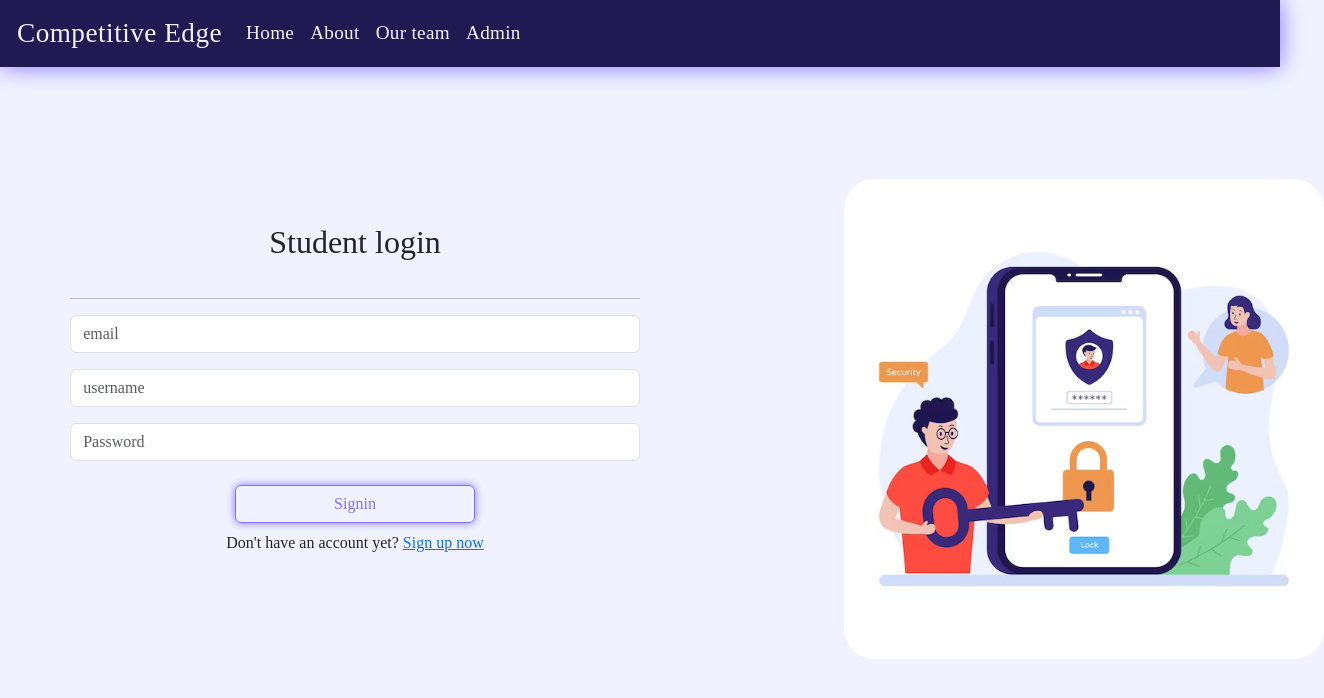
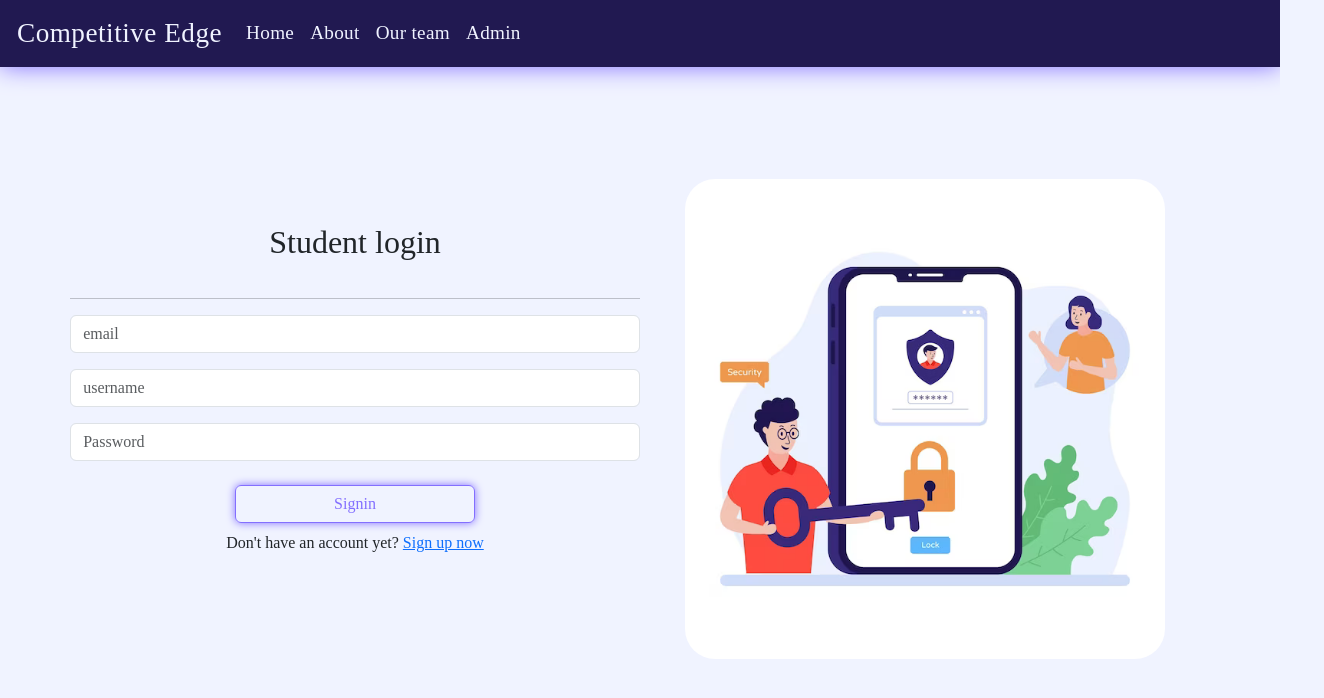
Before and after one commit to BiplabGanguly/competitiveEdge, a React (Create React App) app: page /student in a window 1280 px wide. Shown: the top 698 px of the page, 1324 px wide, since content can reach past the window. Built offline with nearby package versions, Linux system fonts and the light colour scheme.

Commit message:
change margin

```diff
--- a/src/Css/StudentLogin.css
+++ b/src/Css/StudentLogin.css
@@ -33,7 +33,3 @@
     width: 60vh;
     border-radius: 30px;
 }
-
-.login-col-img {
-    margin-left: 12rem;
-}
--- a/src/Css/aboutStyle.css
+++ b/src/Css/aboutStyle.css
@@ -28,7 +28,3 @@
     text-align: justify;
     margin-top: 11vh;
 }
-
-.img-fluid {
-    margin-right: 20.2rem;
-}
```
Also changed, not shown: src/containers/Signup.jsx (+13 -4 lines).
